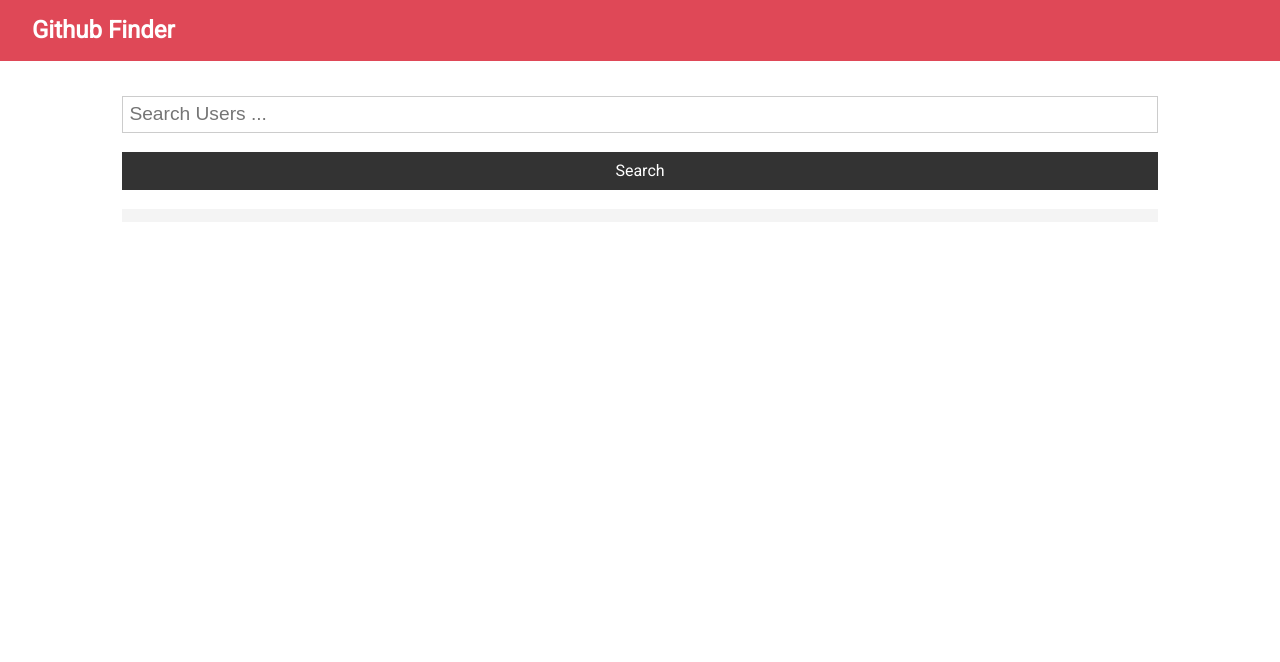
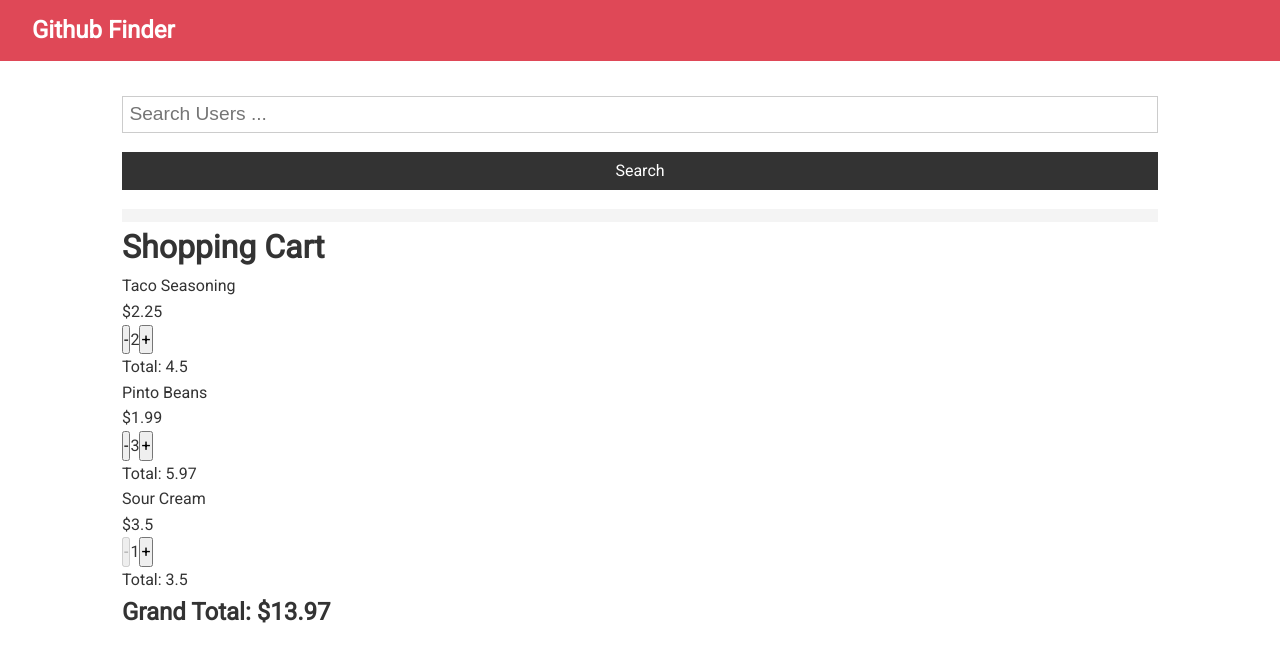
Before and after one commit to mattalagala/Github-Finder, a React (Create React App) app in the folder github-finder/: page / in a window 1280 px wide. Shown: the top 662 px of the page. Built offline with nearby package versions, Linux system fonts and the light colour scheme.

Commit message:
cart items now working

```diff
--- a/github-finder/src/App.js
+++ b/github-finder/src/App.js
@@ -48,7 +48,7 @@ class App extends Component {
 
 				<div className='container'>
 					<Search searchUsers={this.searchUsers} clearUsers={this.clearUsers} />
-					{/* <Cart initialItems={items} /> */}
+					<Cart initialItems={items} />
 					<Users loading={this.state.loading} users={this.state.users} />
 				</div>
 			</div>
```
